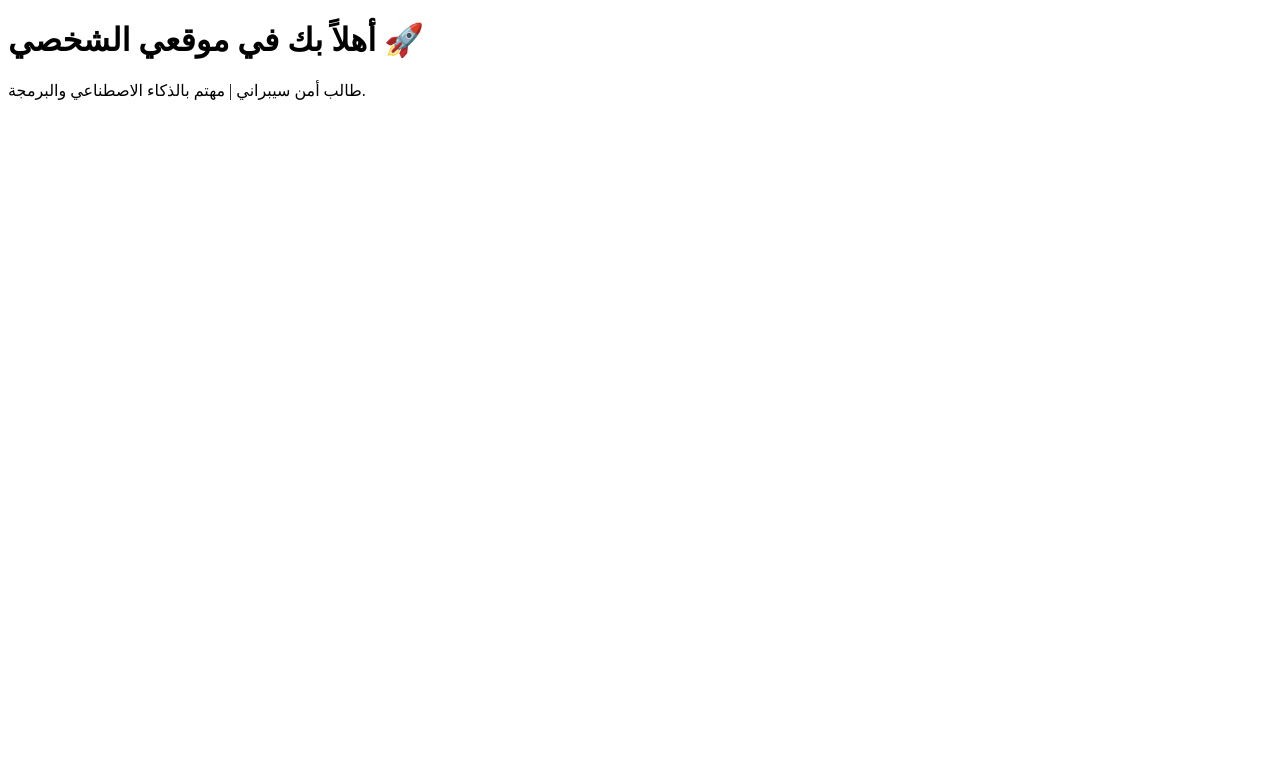
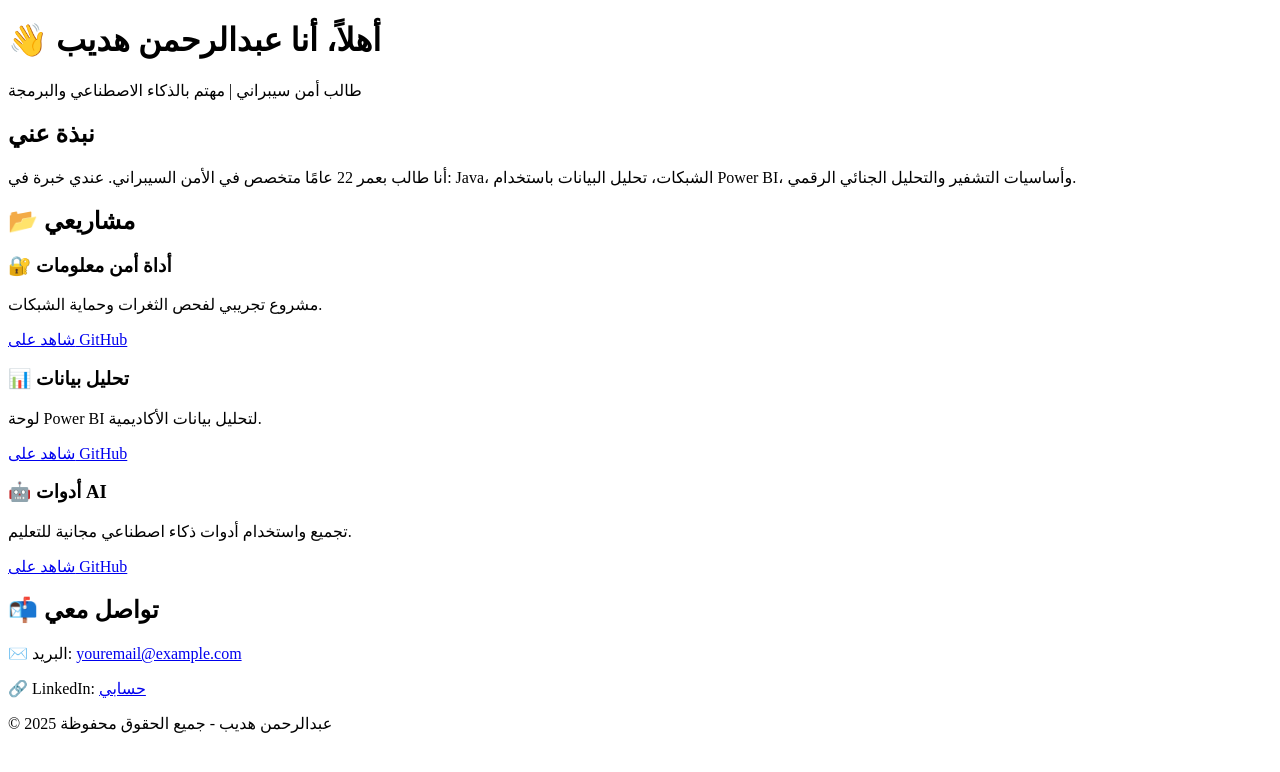
Before and after one commit to abdalrahmanhdaib/3bdalr7man, a plain HTML site: page index.html in a window 1280 px wide. Drawn offline with Linux system fonts and the light colour scheme.

Commit message:
Update index.html

```diff
--- a/index.html
+++ b/index.html
@@ -1,10 +1,55 @@
 <!DOCTYPE html>
-<html>
+<html lang="ar">
 <head>
-  <title>مرحبًا! أنا عبدالرحمن</title>
+  <meta charset="UTF-8">
+  <meta name="viewport" content="width=device-width, initial-scale=1.0">
+  <title>معرض أعمال عبدالرحمن</title>
+  <link rel="stylesheet" href="style.css">
 </head>
 <body>
-  <h1>أهلاً بك في موقعي الشخصي 🚀</h1>
-  <p>طالب أمن سيبراني | مهتم بالذكاء الاصطناعي والبرمجة.</p>
+  <header>
+    <h1>👋 أهلاً، أنا عبدالرحمن هديب</h1>
+    <p>طالب أمن سيبراني | مهتم بالذكاء الاصطناعي والبرمجة</p>
+  </header>
+
+  <section id="about">
+    <h2>نبذة عني</h2>
+    <p>
+      أنا طالب بعمر 22 عامًا متخصص في الأمن السيبراني. عندي خبرة في:
+      Java، الشبكات، تحليل البيانات باستخدام Power BI،
+      وأساسيات التشفير والتحليل الجنائي الرقمي.
+    </p>
+  </section>
+
+  <section id="projects">
+    <h2>📂 مشاريعي</h2>
+    <div class="project">
+      <h3>🔐 أداة أمن معلومات</h3>
+      <p>مشروع تجريبي لفحص الثغرات وحماية الشبكات.</p>
+      <a href="https://github.com/username/project1" target="_blank">شاهد على GitHub</a>
+    </div>
+
+    <div class="project">
+      <h3>📊 تحليل بيانات</h3>
+      <p>لوحة Power BI لتحليل بيانات الأكاديمية.</p>
+      <a href="https://github.com/username/project2" target="_blank">شاهد على GitHub</a>
+    </div>
+
+    <div class="project">
+      <h3>🤖 أدوات AI</h3>
+      <p>تجميع واستخدام أدوات ذكاء اصطناعي مجانية للتعليم.</p>
+      <a href="https://github.com/username/project3" target="_blank">شاهد على GitHub</a>
+    </div>
+  </section>
+
+  <section id="contact">
+    <h2>📬 تواصل معي</h2>
+    <p>✉️ البريد: <a href="mailto:youremail@example.com">youremail@example.com</a></p>
+    <p>🔗 LinkedIn: <a href="https://linkedin.com/in/yourprofile" target="_blank">حسابي</a></p>
+  </section>
+
+  <footer>
+    <p>© 2025 عبدالرحمن هديب - جميع الحقوق محفوظة</p>
+  </footer>
 </body>
 </html>
```
